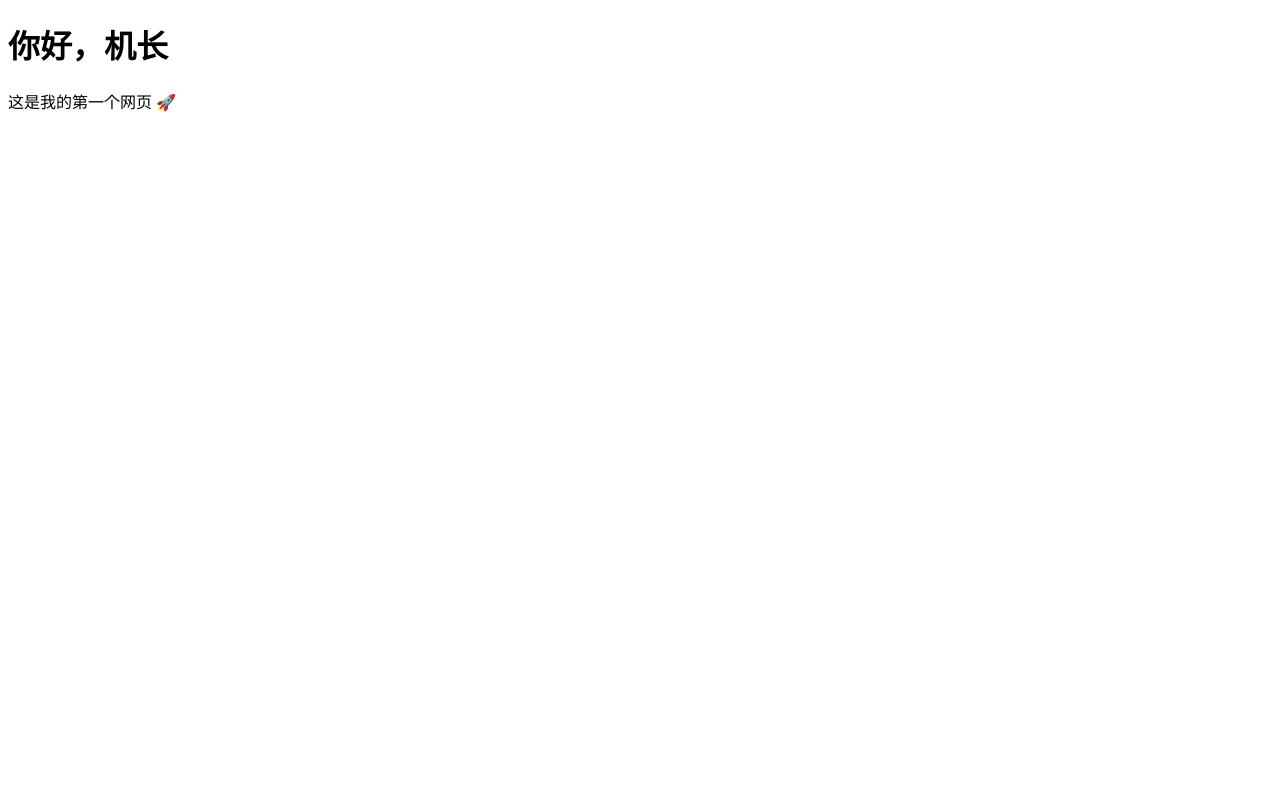
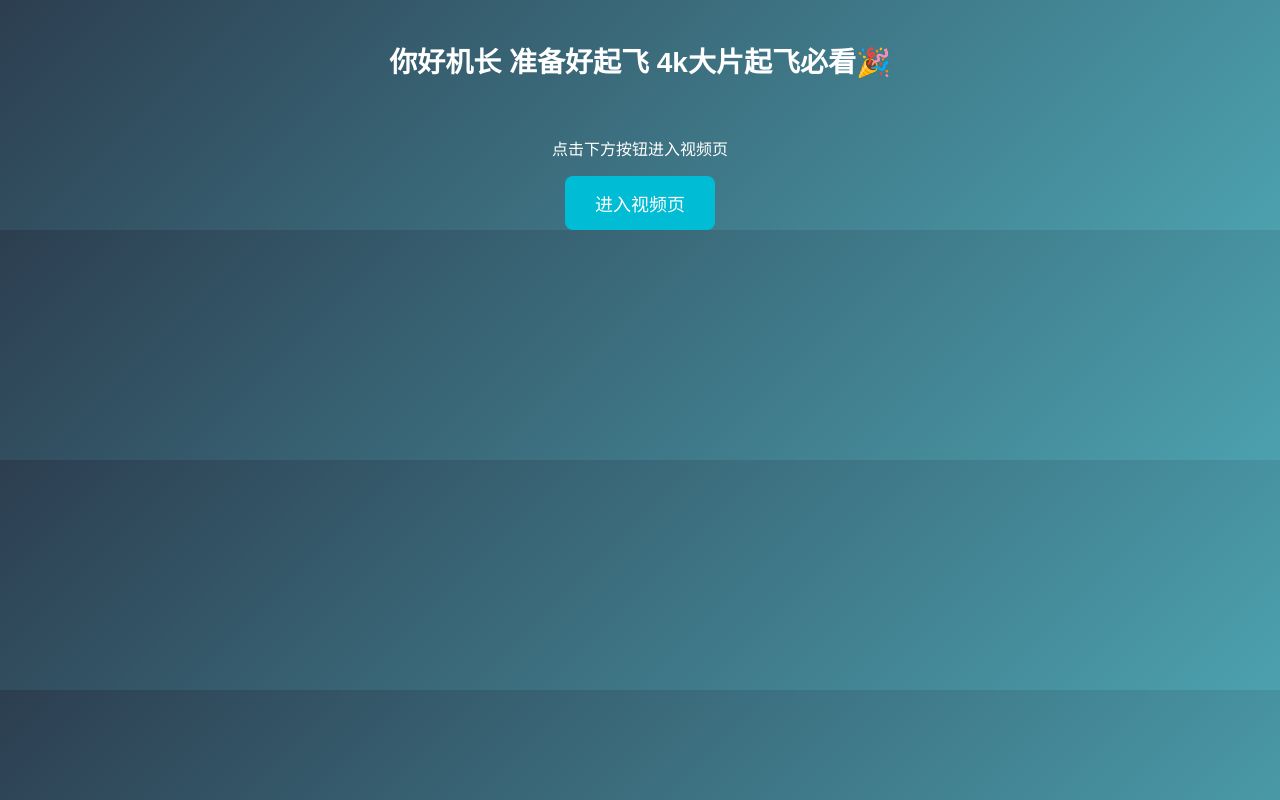
Before and after one commit to zhangpengshinibabazhidaoma-stack/mywebsite, a plain HTML site: page about.html in a window 1280 px wide. Drawn offline with Linux system fonts and the light colour scheme.

Commit message:
Update about.html

```diff
--- a/about.html
+++ b/about.html
@@ -1,11 +1,45 @@
 <!DOCTYPE html>
-<html>
-  <head>
-    <meta charset="utf-8">
-    <title>我的第一个网站</title>
-  </head>
-  <body>
-    <h1>你好，机长</h1>
-    <p>这是我的第一个网页 🚀</p>
-  </body>
+<html lang="zh-CN">
+<head>
+  <meta charset="UTF-8">
+  <meta name="viewport" content="width=device-width, initial-scale=1.0">
+  <title>我的网站首页</title>
+  <style>
+    body {
+      font-family: "Microsoft YaHei", sans-serif;
+      margin: 0;
+      padding: 0;
+      background: linear-gradient(135deg, #2c3e50, #4ca1af);
+      color: white;
+      text-align: center;
+    }
+
+    header {
+      padding: 40px 0;
+      font-size: 28px;
+      font-weight: bold;
+    }
+
+    a.btn {
+      display: inline-block;
+      background: #00bcd4;
+      color: white;
+      padding: 14px 30px;
+      border-radius: 8px;
+      text-decoration: none;
+      transition: background 0.3s;
+      font-size: 18px;
+    }
+
+    a.btn:hover {
+      background: #0097a7;
+    }
+  </style>
+</head>
+<body>
+  <header>你好机长 准备好起飞 4k大片起飞必看🎉</header>
+  <p>点击下方按钮进入视频页</p>
+  <a href="about.html" class="btn">进入视频页</a>
+</body>
 </html>
+</html>
```
